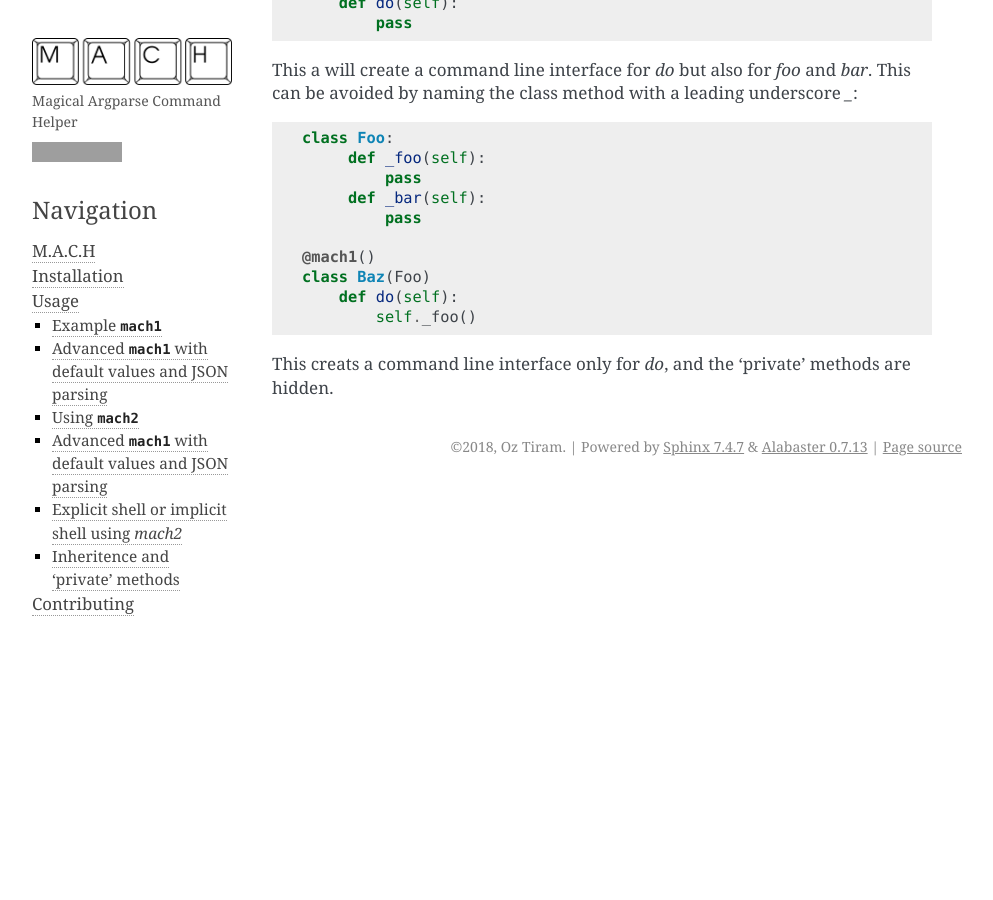
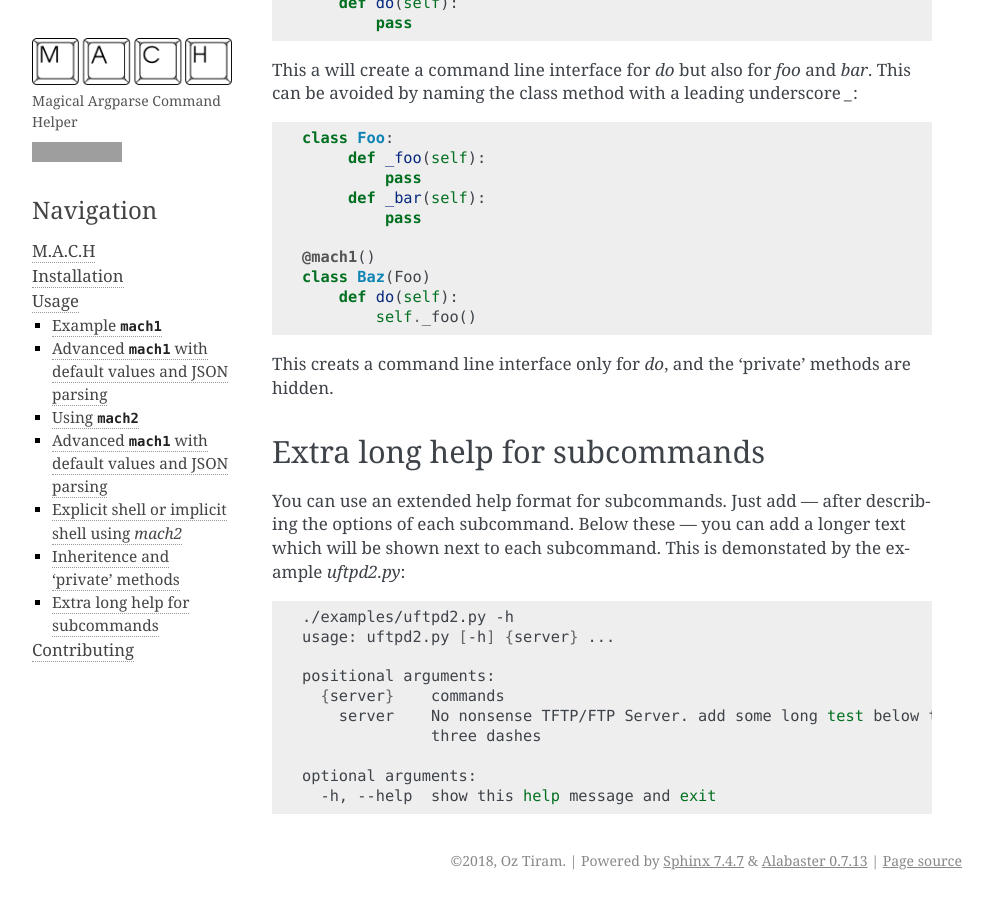
Before and after one commit to oz123/mach, a Sphinx documentation site: the page built from docs/usage.rst, in a window 1280 px wide and 900 px high, scrolled down 6308 px, cut to the strip 0-900 px from the top of the window. Shown: the whole strip, without its empty margins (148-1141 px from the left). Built offline with Sphinx 7.4.7, drawn with Linux system fonts in a browser that asks for light colours; grey boxes are pictures that could not be loaded.

Commit message:
Add option to add long text with ---
Not perfect yet, but it's nice to have.

```diff
--- a/docs/usage.rst
+++ b/docs/usage.rst
@@ -325,3 +325,24 @@ with a leading underscore `_`:
 
 This creats a command line interface only for `do`, and the 'private'
 methods are hidden.
+
+Extra long help for subcommands
+-------------------------------
+
+You can use an extended help format for subcommands. Just add `---`
+after describing the options of each subcommand. Below these `---`
+you can add a longer text which will be shown next to each subcommand.
+This is demonstated by the example `uftpd2.py`:
+
+.. code:: shell
+
+   ./examples/uftpd2.py -h
+   usage: uftpd2.py [-h] {server} ...
+
+   positional arguments:
+     {server}    commands
+       server    No nonsense TFTP/FTP Server. add some long test below these
+                 three dashes
+
+   optional arguments:
+     -h, --help  show this help message and exit
```
Also changed, not shown: mach.py (+9 -2 lines).
